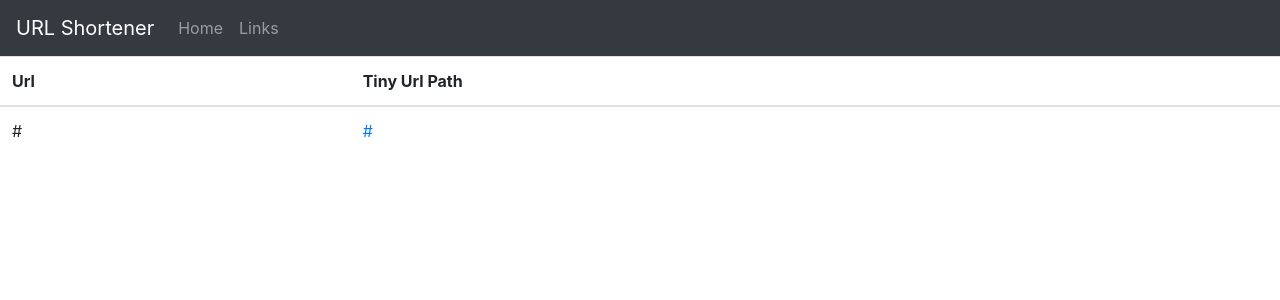
After one commit to karldudley/url_shortener, a Flask app: template templates/links.html in a window 1280 px wide. The commit adds this page. Shown: the top 300 px of the page. Run offline with Flask 3, Linux system fonts and the light colour scheme; the template is opened without the code that fills it: values that come from a table or form of the project are taken from there, others are empty; tables that the repository leaves empty hold one stand-in row (values such as "Sample post").

Commit message:
add links page

```diff
--- a/app.py
+++ b/app.py
@@ -15,11 +15,6 @@ app.config['SQLALCHEMY_TRACK_MODIFICATIONS'] = False
 
 # Initialise the db
 db = SQLAlchemy(app)
-
-# RESET = "yes"
-# if RESET == "yes":
-# with app.app_context():
-#     db.create_all()
 
 # create db model
 class Urls(db.Model):
@@ -61,6 +56,15 @@ def short(path):
     else:
         return redirect("/")
 
+@app.route('/links')
+def links():
+    table = Urls.query.all()
+    print(type(table))
+    for url in table:
+        print(url.url)
+    # table = "test"
+    return render_template("links.html", table=table)
+
 def get_random_string(length):
     # choose from all lowercase letter
     letters = string.ascii_lowercase
--- a/templates/base.html
+++ b/templates/base.html
@@ -25,14 +25,14 @@
               <a class="nav-link" href="{{ url_for('index') }}">Home <span class="sr-only">(current)</span></a>
             </li>
             <li class="nav-item">
-              <a class="nav-link" href="{{ url_for('index') }}">Links</a>
+              <a class="nav-link" href="{{ url_for('links') }}">Links</a>
             </li>
           </ul>
         </div>
     </nav>
 
     {% block content %}
-    {% endblock %}
+    {% endblock content %}
 
     <!-- Optional JavaScript -->
     <!-- jQuery first, then Popper.js, then Bootstrap JS -->
--- a/templates/confirm.html
+++ b/templates/confirm.html
@@ -4,5 +4,7 @@
 {% endblock %}
 
 {% block content %}
-    <h1>{{ url }} successfully shortened to {{ short_url }}</h1>
-{% endblock %}
+    <h1>Tiny URL Successfully Created</h1>
+    <h3>Full URL: {{ url }} </h3>
+    <h3>Tiny URL: <a href="{{ short_url }}">{{ short_url }}</a></h3>
+{% endblock content%}
--- a/templates/index.html
+++ b/templates/index.html
@@ -10,4 +10,4 @@
         </div>
         <button type="submit" class="btn btn-secondary">Shorten!</button>
     </form>
-{% endblock %}
+{% endblock content %}
--- /dev/null
+++ b/templates/links.html
@@ -0,0 +1,27 @@
+{% extends 'base.html' %}
+
+{% block title %}Home
+{% endblock %}
+
+{% block content %}
+    <!-- {% for row in table %}
+         {{ row.url }} - {{ row.short_url }}</h3>
+    {% endfor %} -->
+
+    <table class="table">
+        <thead>
+          <tr>
+            <th scope="col">Url</th>
+            <th scope="col">Tiny Url Path</th>
+          </tr>
+        </thead>
+        <tbody>
+        {% for row in table %}
+          <tr>
+            <td>{{ row.url }}</td>
+            <td><a href="{{ row.short_url }}">{{ row.short_url }}</a></td>
+          </tr>
+        {% endfor %}
+        </tbody>
+      </table>
+{% endblock content%}
```
